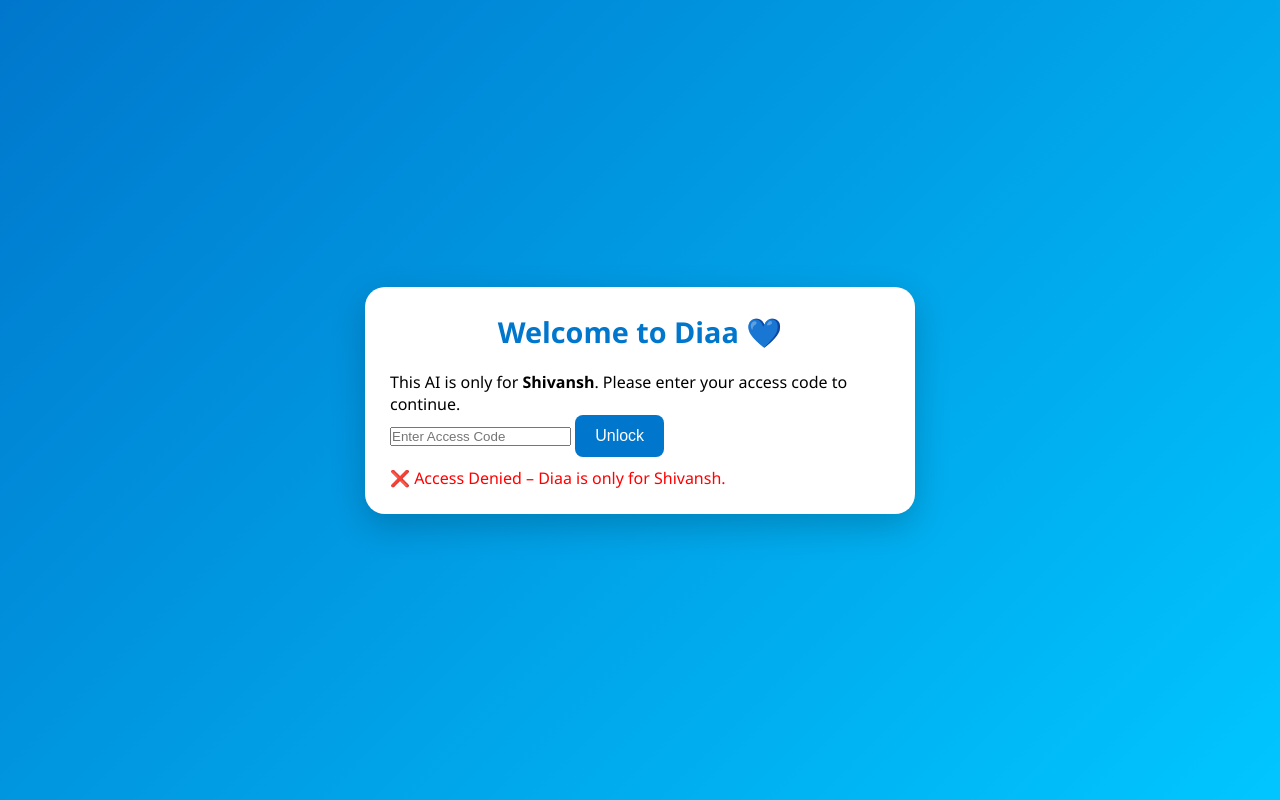
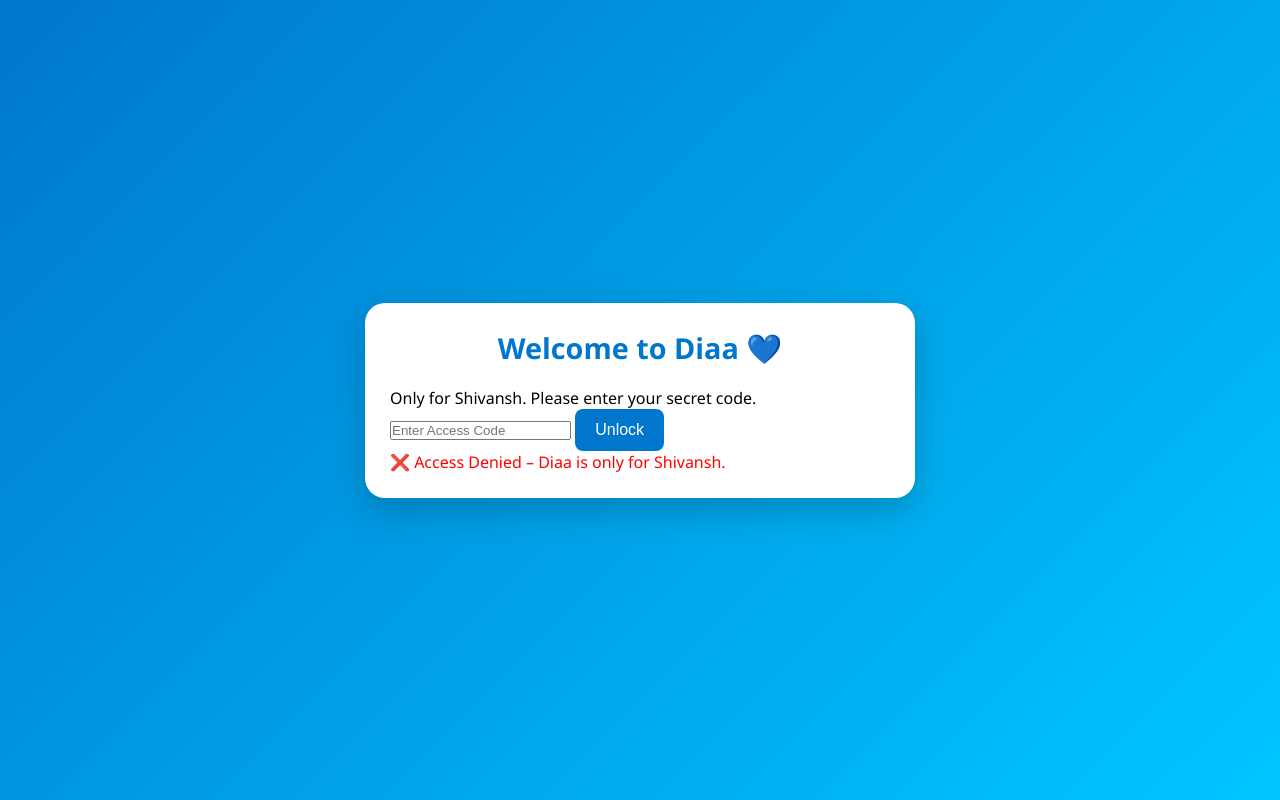
Before and after one commit to devathrv/Diaa.ai, a plain HTML site: page index.html in a window 1280 px wide. Both pictures are taken after a click on the button "Unlock". Drawn offline with Linux system fonts and the light colour scheme.

Commit message:
Update index.html

```diff
--- a/index.html
+++ b/index.html
@@ -2,25 +2,23 @@
 <html lang="en">
 <head>
   <meta charset="UTF-8">
-  <title>Welcome to Diaa</title>
+  <title>Diaa - Access</title>
   <link rel="stylesheet" href="style.css">
 </head>
 <body>
   <div class="container">
     <h2>Welcome to Diaa 💙</h2>
-    <p>This AI is only for <strong>Shivansh</strong>. Please enter your access code to continue.</p>
+    <p>Only for Shivansh. Please enter your secret code.</p>
     <input type="password" id="passcode" placeholder="Enter Access Code">
     <button onclick="verifyCode()">Unlock</button>
-    <p id="message" style="color:red; margin-top:10px;"></p>
+    <p id="message" style="color:red;"></p>
   </div>
 
   <script>
     function verifyCode() {
       const code = document.getElementById("passcode").value;
-      const correctCode = "2040"; // 🔐 You can change this to any secret
-
-      if (code === correctCode) {
-        window.location.href = "chat.html"; // Your main Diaa chat file
+      if (code === "2040") {
+        window.location.href = "chat.html";
       } else {
         document.getElementById("message").innerText = "❌ Access Denied – Diaa is only for Shivansh.";
       }
```
